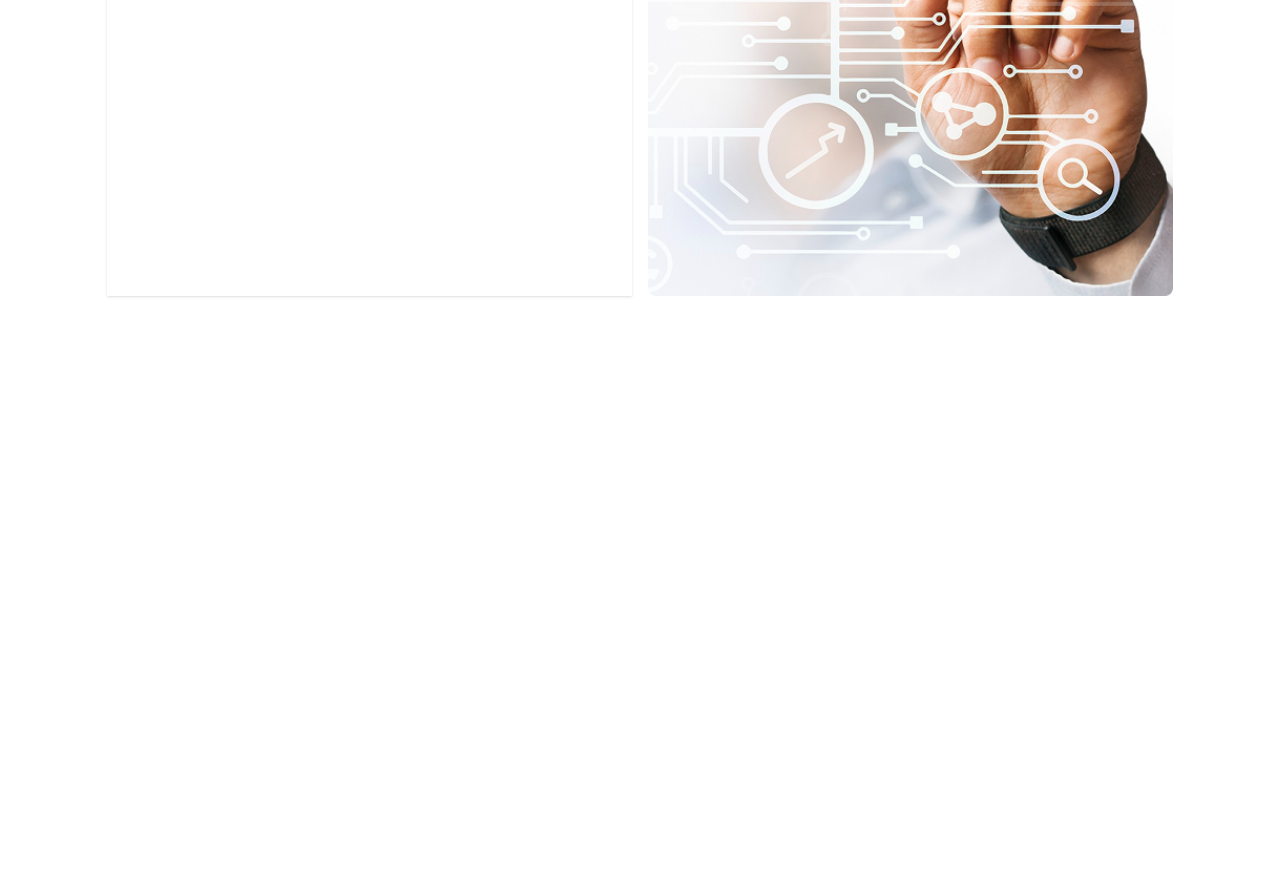
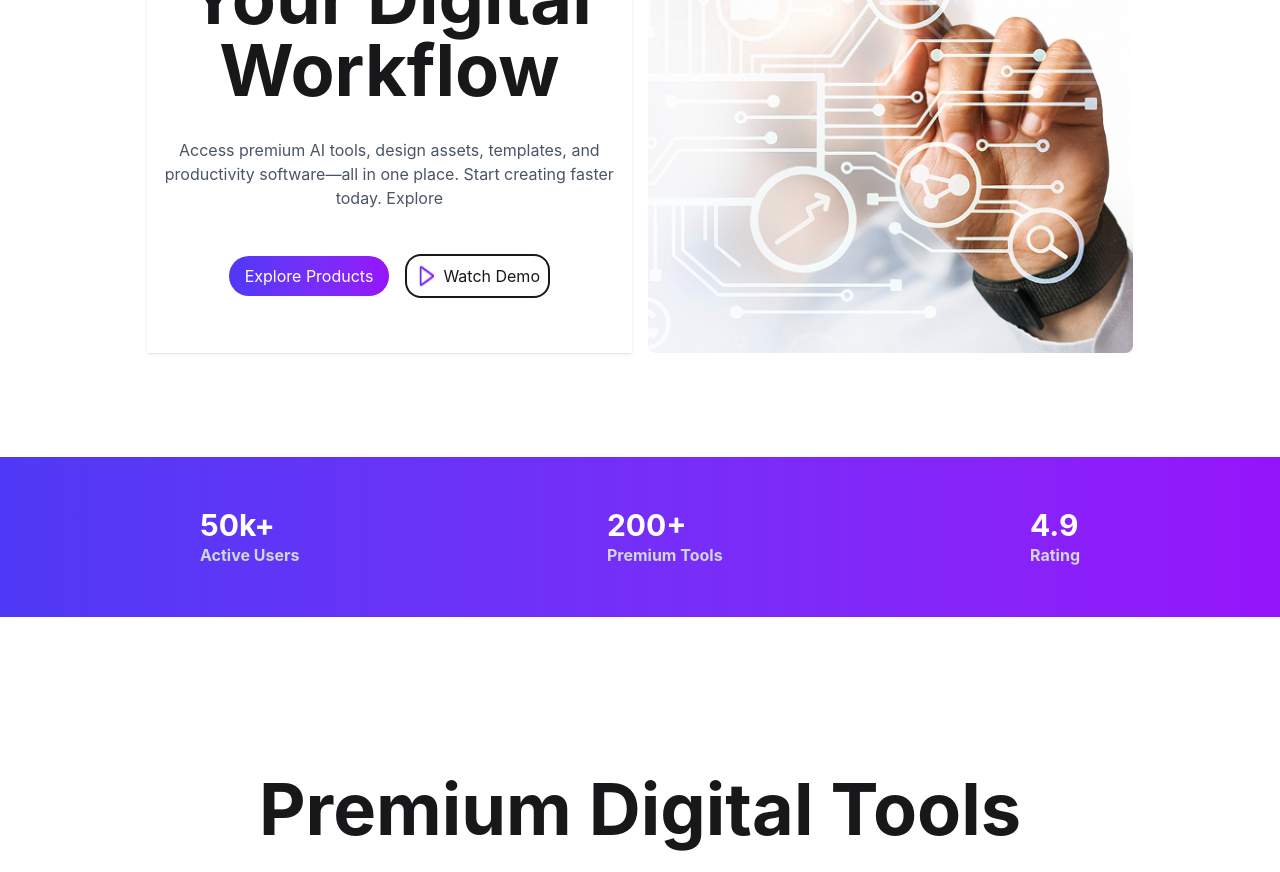
Before and after one commit to moajjem441/digital-tools, a React (Vite) app: page / in a window 1280 px wide. Shown: the part 500-1372 px from the top of the page. Before the commit the page ends 800 px from the top, so only its background shows below. Built offline with nearby package versions, Linux system fonts and the light colour scheme.

Commit message:
allCards added

```diff
--- /dev/null
+++ b/public/productData.json
@@ -0,0 +1,68 @@
+[
+  {
+    "id": 1,
+    "name": "Starter Pro",
+    "description": "Ideal for individuals starting their professional journey.",
+    "price": 19.99,
+    "period": "monthly",
+    "tag": "New",
+    "tagType": "new",
+    "features": ["10+ Templates", "Basic Analytics", "Email Support"],
+    "icon": "lucide-rocket"
+  },
+  {
+    "id": 2,
+    "name": "Business Growth",
+    "description": "Accelerate your brand identity and marketing efforts.",
+    "price": 49.99,
+    "period": "monthly",
+    "tag": "Popular",
+    "tagType": "popular",
+    "features": ["100+ Templates", "ATS Optimization", "Export to PDF", "Custom Domain"],
+    "icon": "lucide-briefcase"
+  },
+  {
+    "id": 3,
+    "name": "Enterprise Elite",
+    "description": "Unlimited tools and premium features for large teams.",
+    "price": 499.00,
+    "period": "yearly",
+    "tag": "Best Seller",
+    "tagType": "best-seller",
+    "features": ["All Templates", "Priority Support", "Advanced API Access", "Team Collaboration"],
+    "icon": "lucide-crown"
+  },
+  {
+    "id": 4,
+    "name": "Freelancer Basic",
+    "description": "Everything a freelancer needs in one place.",
+    "price": 9.99,
+    "period": "one-time",
+    "tag": "New",
+    "tagType": "new",
+    "features": ["5 Templates", "Standard Export", "Basic Support"],
+    "icon": "lucide-user"
+  },
+  {
+    "id": 5,
+    "name": "Agency Suite",
+    "description": "A comprehensive solution for marketing agencies.",
+    "price": 89.99,
+    "period": "monthly",
+    "tag": "Popular",
+    "tagType": "popular",
+    "features": ["500+ Templates", "SEO Tools", "White Labeling", "Dedicated Manager"],
+    "icon": "lucide-layout-grid"
+  },
+  {
+    "id": 6,
+    "name": "Lifetime Access",
+    "description": "Pay once and enjoy all future updates forever.",
+    "price": 799.00,
+    "period": "one-time",
+    "tag": "Best Seller",
+    "tagType": "best-seller",
+    "features": ["Lifetime Updates", "All Premium Tools", "No Monthly Fees", "Early Access"],
+    "icon": "lucide-infinity"
+  }
+]
--- a/src/App.jsx
+++ b/src/App.jsx
@@ -1,16 +1,33 @@
 
+import { Suspense } from 'react'
 import './App.css'
+import AllCards from './Components/all-cards/AllCards'
 import Banner from './Components/banner/Banner'
+import CardSeperator from './Components/card-separator/CardSeperator'
 import Navbar from './Components/navbar/Navbar'
+
+const productPromise= async()=>{
+  const res = await fetch("/productData.json");
+
+  return res.json();
+}
 
 function App() {
 
+      const productData = productPromise();
+      console.log("product Data",productData);
 
   return (
-    <>
+    <div className="flex flex-col gap-8 md:gap-16">
      <Navbar></Navbar>
      <Banner></Banner>
-    </>
+     <CardSeperator></CardSeperator>
+
+     <Suspense fallback={<span className="loading loading-dots loading-xl"></span>}>
+          <AllCards productData={productData}></AllCards>
+     </Suspense>
+
+    </div>
   )
 }
 
--- /dev/null
+++ b/src/Components/all-cards/AllCards.jsx
@@ -0,0 +1,24 @@
+import { use } from "react";
+
+
+const AllCards = ({productData}) => {
+    console.log("product data",productData)
+
+    const data = use(productData);
+    console.log("data",data);
+
+    return (
+        <div className=" w-full md:max-w-10/12 mx-auto my-20 text-center">
+            <h1 className="text-5xl md:text-7xl font-bold p-3">Premium Digital Tools</h1>
+            <p className="text-gray-500 p-3">Choose from our curated collection of premium digital products designed
+                to boost your productivity and creativity.</p>
+
+                <button className="bg-gradient-to-r from-[#4f39f6] to-[#9514fa] text-white font-bold py-2 px-4 rounded">
+                    Get Started
+                </button>
+
+        </div>
+    );
+};
+
+export default AllCards;
--- a/src/Components/banner/Banner.jsx
+++ b/src/Components/banner/Banner.jsx
@@ -1,26 +1,26 @@
 
 const Banner = () => {
     return (
-        <div className="grid grid-cols-12 gap-4 mt-20 max-w-10/12 mx-auto ">
+        <div className="grid grid-cols-12 gap-4 sm:mt-20 sm:max-w-10/12 mx-auto   p-10">
             <div className="grid col-span-12  md:col-span-6 gap-6">
 
-                <div className="  w-full  shadow-sm">
+                <div className=" flex flex-col items-center justify-center gap-5  w-full  shadow-sm">
 
-                            <div className=" max-w-[90%] mx-auto mb-4 rounded-4xl bg-[#e1e7ff] text-[#e039f6] flex items-center gap-2 px-3 py-1 rounded-lg">
+                            <div className=" md:max-w-[90%] mx-auto mb-4 rounded-4xl bg-[#e1e7ff] text-[#e039f6] flex items-center gap-2 px-3 py-1 rounded-lg">
                                 <img className="" src="../../../public/assets/rectangle-3.png"></img>
                                 <p> New: AI-Powered Tools Available</p>
                             </div>
 
-                        <h1 className="text-5xl font-bold my-3 text-center">Supercharge Your
+                        <h1 className=" text-3xl sm:text-5xl md:text-7xl font-bold my-3 text-center">Supercharge Your
                             Digital Workflow</h1>
-                        <p className="text-center">
+                        <p className="text-center text-gray-600">
                             Access premium AI tools, design assets, templates, and productivity
 
                             software—all in one place. Start creating faster today.
 
 
                             Explore </p>
-                        <div className="flex items-center gap-4 justify-center mt-6">
+                        <div className="flex items-center gap-4 justify-center text-center my-6">
                             <div className="bg-gradient-to-r from-[#4f39f6] to-[#9514fa] text-white px-4 py-2 rounded-4xl">Explore Products</div>
                             <div className="flex border-2 rounded-2xl p-2 gap-2"> <img src="../../../public/assets/Play.png"></img> <button>Watch Demo</button></div>
                         </div>
@@ -28,7 +28,7 @@ const Banner = () => {
                 </div>
             </div>
 
-            <div className="col-span-12 md:col-span-6">
+            <div className="col-span-12 md:col-span-6 ">
                 <img className="w-full h-full object-cover" src="../../../public/assets/banner.png" alt="banner"></img>
             </div>
         </div>
--- /dev/null
+++ b/src/Components/card-separator/CardSeperator.jsx
@@ -0,0 +1,29 @@
+
+
+const CardSeperator = () => {
+    return (
+        <div className="text-white bg-gradient-to-r from-[#4f39f6] to-[#9514fa] flex flex-row gap-10 px-10 md:px-50 items-center justify-between h-40 w-full py-10">
+
+           <div>
+            <h1 className="text-3xl font-bold">50k+</h1>
+            <p className="text-gray-300 font-bold">Active Users</p>
+           </div>
+
+            <div>
+            <h1 className="text-3xl font-bold">200+</h1>
+            <p className="text-gray-300 font-bold">Premium Tools</p>
+           </div>
+
+            <div>
+            <h1 className="text-3xl font-bold">4.9</h1>
+            <p className="text-gray-300 font-bold">Rating</p>
+           </div>
+
+
+
+
+        </div>
+    );
+};
+
+export default CardSeperator;
--- a/src/Components/navbar/Navbar.jsx
+++ b/src/Components/navbar/Navbar.jsx
@@ -4,7 +4,7 @@ const Navbar = () => {
     return (
         <div className="navbar  shadow-sm max-w-full ">
 
-            <div className="navbar   max-w-10/12 mx-auto ">
+            <div className="navbar max-w-full   md:max-w-10/12 mx-auto ">
   <div className="navbar-start">
     <div className="dropdown">
       <div tabIndex={0} role="button" className="btn btn-ghost lg:hidden">
@@ -21,7 +21,7 @@ const Navbar = () => {
 
       </ul>
     </div>
-    <a className="btn btn-ghost bg-gradient-to-r from-[#4f39f6] to-[#9514fa] bg-clip-text text-transparent text-4xl my-3">DigiTools</a>
+    <a className="btn btn-ghost bg-gradient-to-r from-[#4f39f6] to-[#9514fa] bg-clip-text text-transparent text-2xl sm:text-4xl my-3">DigiTools</a>
   </div>
   <div className="navbar-center hidden lg:flex">
     <ul className="menu menu-horizontal px-1">
```
